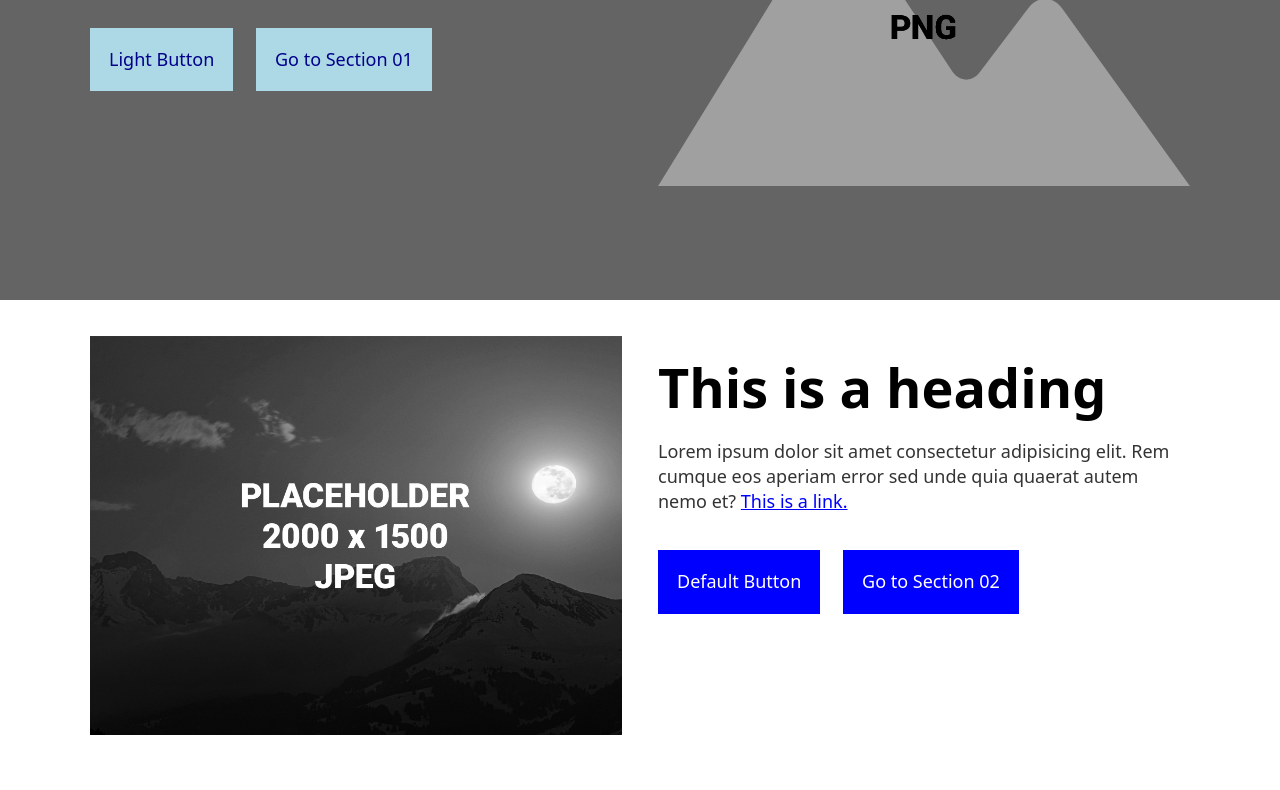
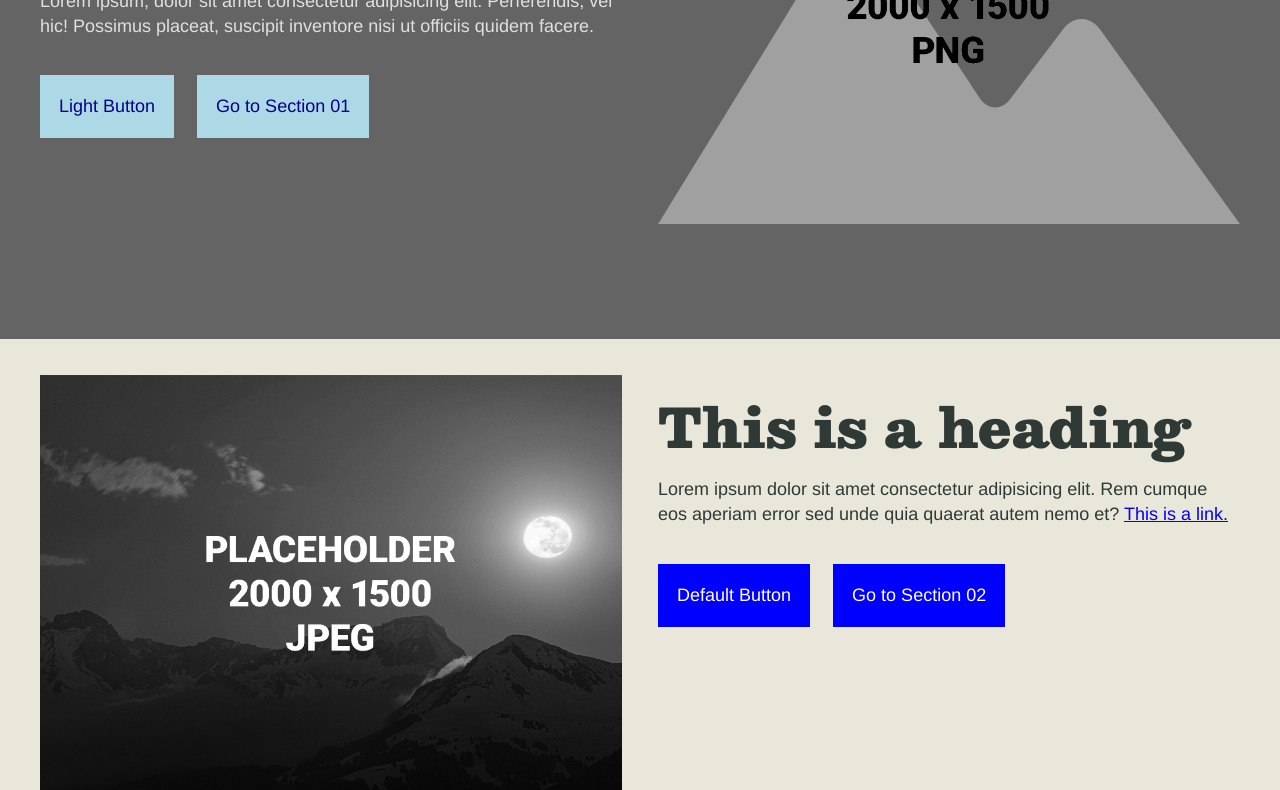
Before and after one commit to hannashibata/sneilfujita-framework, a plain HTML site: page index.html in a window 1280 px wide. Shown: the part 393-1183 px from the top of the page. Drawn offline with nearby package versions, Linux system fonts and the light colour scheme.

Commit message:
added custom font, updated headng, and started cleaning up the css comments;

```diff
--- a/css/style.css
+++ b/css/style.css
@@ -50,14 +50,9 @@ CSS TABLE OF CONTENTS
     /* DEFINE ALL COMMONLY USED COLORS HERE */
 
     /* LIGHT MODE */
-    --color-body-bg: rgb(255 255 255 /1);
-    --color-text-body: rgb(0 0 0 / .8);
-    --color-text-headings: rgb(0 0 0 /1);
-
-    /* DARK MODE */
-    /* --color-body-bg: rgb(0 0 0 /1);
-    --color-text-body: rgb(255 255 255 / .8);
-    --color-text-headings: rgb(255 255 255 /1); */
+    --color-body-bg: #E9E7DA;
+    --color-text-body: #2F3A36;
+    --color-text-headings: #2F3A36;
 
     --color-a: blue;
     --color-a-hover: darkblue;
@@ -79,94 +74,85 @@ CSS TABLE OF CONTENTS
     --color-sitefooter-a: rgb(255 255 255 /1);
 
     /*  DEFINE ALL FONTS USED HERE */
-    --font-body: system-ui, Helvetica, Arial, sans-serif;
-    --font-heading: system-ui, Helvetica, Arial, sans-serif;
+    --font-body: 'Helvetica', system-ui, Arial, sans-serif;
+    --font-heading: 'Besley', Georgia, serif;
+    --font-special: 'Corleone Due';
 
     /* SIZING UNITS */
-    --container-width: 1100px;
+    --container-width: 1200px;
     --unit-small: 1em;
     --unit-medium: 2em;
     --unit-large: 4em;
 
 }
 
-/* GLOBAL RESET */
+/* GLOBAL RESET
+ * Change box-sizing for all to border-obox.
+ * Remove the default 8px margin on the body.
+*/
 
-/* CHANGE BOX-SIZING FOR ALL TO BORDER-BOX */
 * { box-sizing: border-box; }
-
-/* REMOVE THE DEFAULT 8px MARGIN ON THE BODY */
 body { margin: 0; }
 
 
-/* GLOBAL COLORS */
+/* GLOBAL COLORS
+ * Set the color of the main body backround.
+ * Set the color of the main body text, all headings H1, text links & hover states, etc.
+*/
+
 body {
-
-    /* SET THE COLOR OF THE MAIN BODY BACKGROUND */
     background-color: var(--color-body-bg);
-
-    /* SET THE COLOR OF THE MAIN BODY TEXT */
     color: var(--color-text-body);
 }
 
 h1, h2, h3 {
 
-    /* SET THE COLOR OF ALL HEADINGS H1-etc */
     color: var(--color-text-headings);
+    font-weight: 900;
 }
 
 a {
-    /* SET THE COLOR OF ALL TEXT LINKS */
     color: var(--color-a);
-
-    /* SET THE COLOR OF ALL HOVER STATES ON TEXT LINKS */
     &:hover {
         color: var(--color-a-hover);
     }
 }
 
-/* GLOBAL TYPOGRAPHY */
+/* GLOBAL TYPOGRAPHY
+ * Set the font for all main body text & leading for all body text.
+ * Set the font & margin for all headings.
+ * Set size and leading for all headings.
+ * Limit the width of all paragraphs and adding new school widow slayer.
+*/
+
 body {
-
-    /* SET THE FONT FOR ALL MAIN BODY TEXT */
     font-family: var(--font-body);
-
-    /* SET THE LEADING (LINE-HEIGHT) FOR ALL BODY TEXT */
     line-height: 1.4;
 }
 
-/* SET THE FONT & MARGIN FOR ALL HEADINGS */
 h1, h2, h3 {
     font-family: var(--font-heading);
     margin: .4em 0;
 }
 
-/* SET H1 FONT SIZE & LEADING */
 h1 {
     font-size: 3em;
     line-height: 1.1;
 }
 
-/* SET H2 FONT SIZE & LEADING */
 h2 {
     font-size: 2em;
     line-height: 1.2;
 }
 
-/* SET H3 FONT SIZE & LEADING */
 h3 {
     font-size: 1.5em;
     line-height: 1.3;
 }
 
-
 p {
-    /* LIMIT THE WIDTH OF ALL PARAGRAPHS */
     max-width: 65ch;
-
-    /* NEW SCHOOL WIDOW SLAYER */
     text-wrap: pretty;
-
 }
 
 /* GLOBAL MEDIA */
--- a/index.html
+++ b/index.html
@@ -3,10 +3,15 @@
 <head>
     <meta charset="UTF-8">
     <meta name="viewport" content="width=device-width, initial-scale=1.0">
-    <title>S. Neil Fujita</title>
+    <title>S. Neil Fujita Biography</title>
 
     <!-- MAIN CSS STYLE -->
     <link rel="stylesheet" href="css/style.css">
+
+    <!-- MAIN TYPEFACE -->
+    <link rel="preconnect" href="https://fonts.googleapis.com">
+    <link rel="preconnect" href="https://fonts.gstatic.com" crossorigin>
+    <link href="https://fonts.googleapis.com/css2?family=Besley:ital,wght@0,400..900;1,400..900&display=swap" rel="stylesheet">
 </head>
 
 <body>
```
